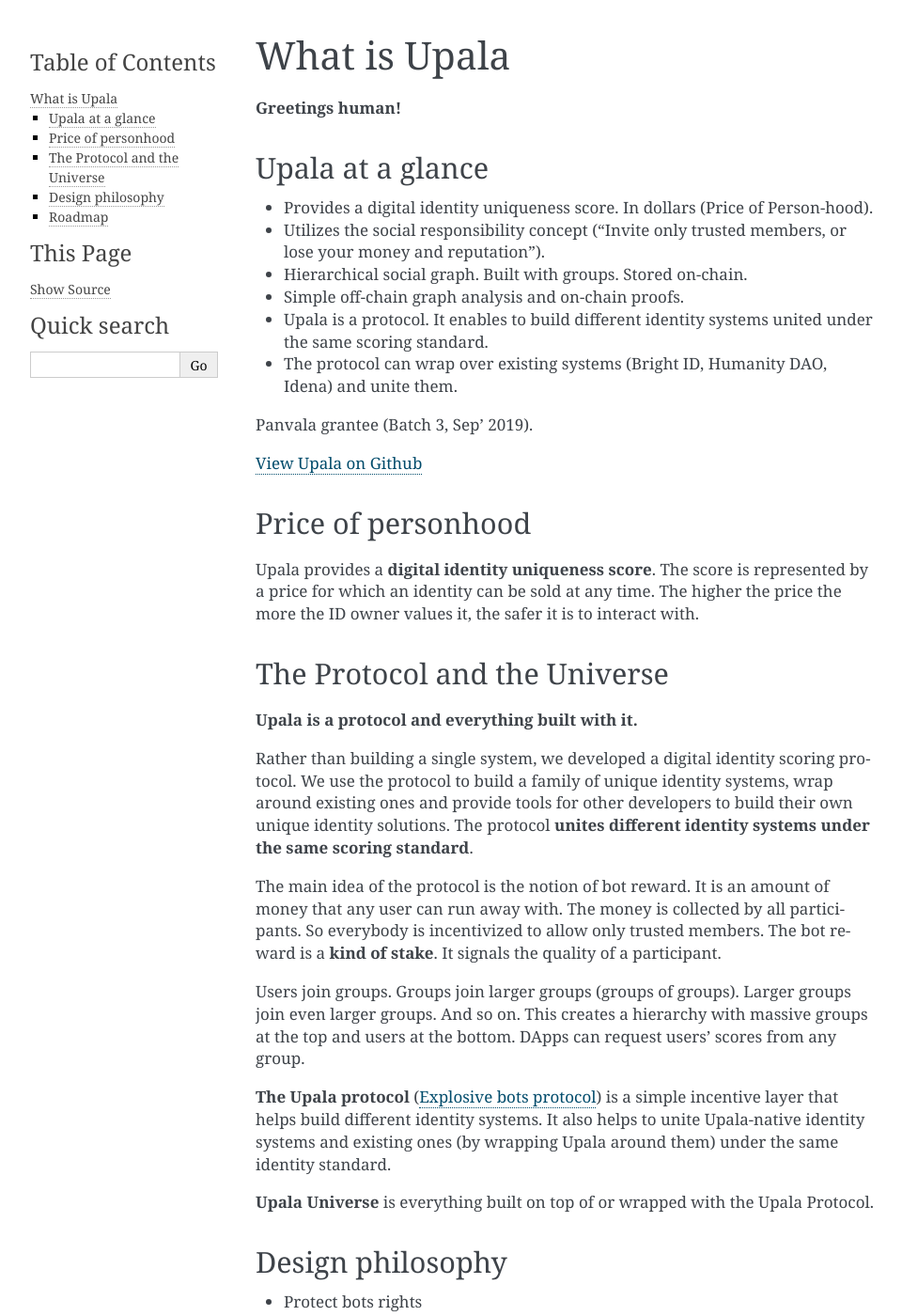
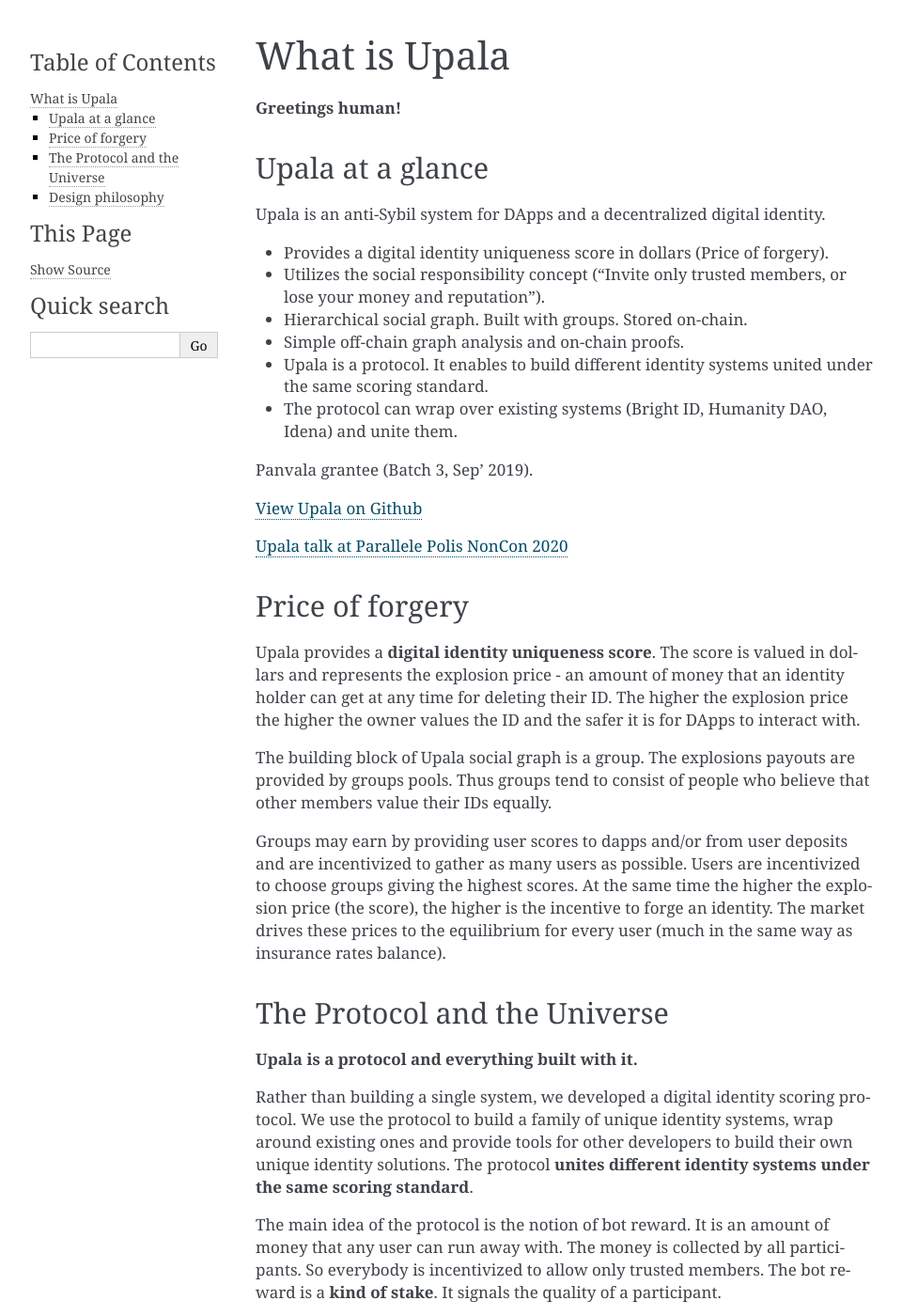
Before and after one commit to upala-digital-identity/docs, a Sphinx documentation site: the page built from source/whitepaper.rst, in a window 1280 px wide and 1400 px high. Shown: the whole window at 94% size, without its empty margins (148-1108 px from the left). Built offline with Sphinx 7.4.7, drawn with Linux system fonts in a browser that asks for light colours; some of the changed text lies outside the part shown.

Commit message:
Price of forgery instead of Price-of-personhood

```diff
--- a/source/roadmap.rst
+++ b/source/roadmap.rst
@@ -6,6 +6,8 @@
 
 Roadmap
 =======
+- Done. Draft 2-3 digital identity systems using Upala protocol
+- Done. Finalize the protocol
 - Done. Deploy to Kovan
 - **Build a team!**
 - UX Prototype (Dragon Quest Hackathon)
@@ -13,6 +15,8 @@
 - Provide Upgradability on Kovan
 - Deploy to mainnet
 - Security audit
+- Provide tools for creating Upala-compliant identity systems
+
 
 Team
 ====
--- a/source/whitepaper.rst
+++ b/source/whitepaper.rst
@@ -9,21 +9,33 @@
 Upala at a glance
 =================
 
-- Provides a digital identity uniqueness score. In dollars (Price of Person-hood).
+Upala is an anti-Sybil system for DApps and a decentralized digital identity.
+
+- Provides a digital identity uniqueness score in dollars (Price of forgery).
 - Utilizes the social responsibility concept ("Invite only trusted members, or lose your money and reputation").
 - Hierarchical social graph. Built with groups. Stored on-chain.
 - Simple off-chain graph analysis and on-chain proofs.
 - Upala is a protocol. It enables to build different identity systems united under the same scoring standard.
 - The protocol can wrap over existing systems (Bright ID, Humanity DAO, Idena) and unite them.
 
-
 Panvala grantee (Batch 3, Sep' 2019).
 
 `View Upala on Github <https://github.com/porobov/upala/tree/master/contracts>`_
 
-Price of personhood
-===========================
+`Upala talk at Parallele Polis NonCon 2020 <https://www.youtube.com/watch?v=wpaQ2r4ZHfI&feature=youtu.be>`_
 
+Price of forgery
+================
+
+Upala provides a **digital identity uniqueness score**. The score is valued in dollars and represents the explosion price - an amount of money that an identity holder can get at any time for deleting their ID. The higher the explosion price the higher the owner values the ID and the safer it is for DApps to interact with.
+
+The building block of Upala social graph is a group. The explosions payouts are provided by groups pools. Thus groups tend to consist of people who believe that other members value their IDs equally.
+
+Groups may earn by providing user scores to dapps and/or from user deposits and are incentivized to gather as many users as possible. Users are incentivized to choose groups giving the highest scores. At the same time the higher the explosion price (the score), the higher is the incentive to forge an identity. The market drives these prices to the equilibrium for every user (much in the same way as insurance rates balance).
+
+.. The harder it is to gain such score again, the harder it is to forge - thus the Price of forgery.
+
+.. Price of personhood
 .. Price-of-personhood digital identity.
 
 .. Upala is a proof of uniqueness system. One person — one ID.
@@ -47,7 +59,7 @@
 .. Game-based blockchain-powered person-hood pricing system
 
 
-Upala provides a **digital identity uniqueness score**. The score is represented by a price for which an identity can be sold at any time. The higher the price the more the ID owner values it, the safer it is to interact with.
+
 
 ..
 	This is the price of getting an identity again. If you cheat your friends and steal money from them. You'd have to repay the debt or find other friends. Build trust there. Those with little trust are risky. They need to pay more.
@@ -89,16 +101,6 @@
 - Everything which is not forbidden is allowed
 - Crypto-economic constrains instead of code constrains
 
-Roadmap
-=======
-
-- Draft 2-3 digital identity systems using Upala protocol
-- Finalize the protocol
-- Build an MVP digital identity system on top of the protocol
-- Build another digital identity system and unite it with the MVP
-- Provide tools for creating Upala-compliant identity systems
-
-
 **Next, human, have a look at** :ref:`how Upala works<bots>`.
 
 .. The following is the explanation of Upala unique position among other digital identity systems.
```
